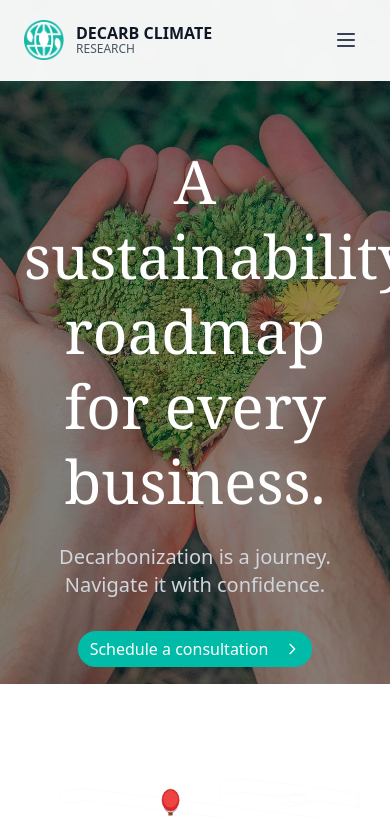
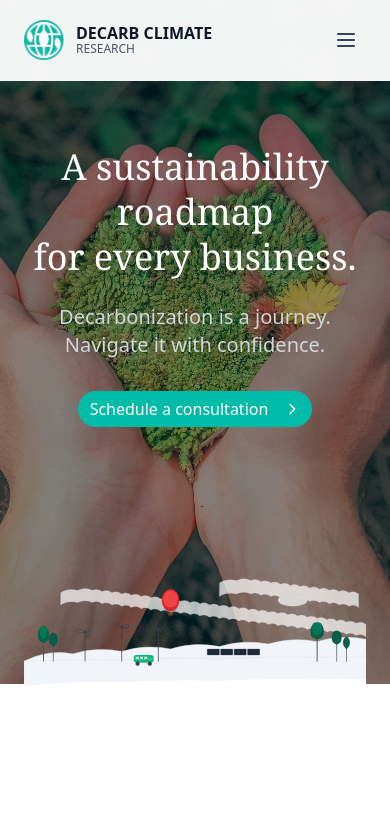
Before and after one commit to Susekh/Decarb, a Next.js app: page / in a window 390 px wide. Shown: the top 819 px of the page. Built offline with nearby package versions, Linux system fonts and the light colour scheme.

Commit message:
fixed responsiveness

```diff
--- a/components/hero.tsx
+++ b/components/hero.tsx
@@ -55,7 +55,7 @@ export default function Hero() {
         {/* Added bg-white, rounded-b-xl and shadow-lg */}
         {/* Main Content */}
         <div className="text-center pt-16 pb-8">
-          <h1 className="text-6xl lg:text-7xl xl:text-8xl font-serif font-normal text-white leading-tight mb-6">
+          <h1 className="text-4xl lg:text-7xl xl:text-8xl font-serif font-normal text-white leading-tight mb-6">
             A sustainability roadmap
             <br />
             for every business.
@@ -81,7 +81,7 @@ export default function Hero() {
           </Button>
         </div>
         {/* Artistic Illustration */}
-        <div className="flex-1 relative">
+        <div className="flex-1 relative mt-10 md:mt-4">
           <svg
             viewBox="0 0 1400 700"
             className="w-full h-full"
```
